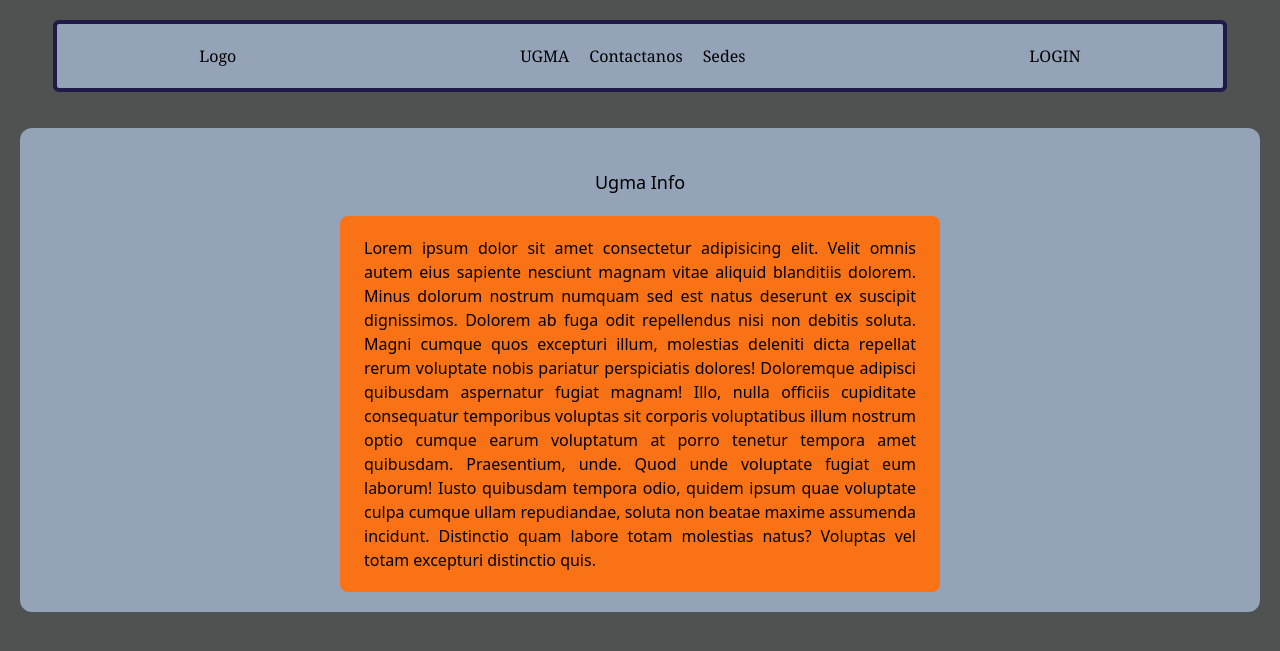
After one commit to MoralesMortales/Terna-Project-Django, a Django app: page /Ugma in a window 1280 px wide. The commit adds this page. Shown: the top 651 px of the page. Run offline with Django 5.2, Linux system fonts and the light colour scheme; some libraries are stand-ins or nearby versions.

Commit message:
anteslogo

```diff
--- a/TernaApp/urls.py
+++ b/TernaApp/urls.py
@@ -1,4 +1,4 @@
-from .views import BasePage,logIn,logOut,signUp,menuDefaultPage, createNew
+from .views import BasePage,logIn,logOut,signUp,menuDefaultPage, createNew, UgmaSite
 from django.urls import path
 
 urlpatterns = [
@@ -7,4 +7,5 @@ urlpatterns = [
    path("logout", logOut, name="Logout"),
    path("signup", signUp, name="Signup"),
    path("createNew", createNew, name="Create"),
+   path("Ugma", UgmaSite, name="UgmaSite"),
 ]
--- a/TernaApp/views.py
+++ b/TernaApp/views.py
@@ -9,8 +9,12 @@ from django.contrib import messages
 from django.contrib.auth import logout, login, authenticate
 from django.core.mail import send_mail
 
+def UgmaSite(request):
+    return render(request, "ugmaPage.html")
+
 def createNew(request):
     return render(request, "createNew.html")
+
 
 # Create your views here.
 
--- a/templates/base.html
+++ b/templates/base.html
@@ -23,7 +23,7 @@
 				<a href="{% url 'menuDefault' %}"><span>Logo</span></a>
 
 				<ul class="flex gap-5">
-					<a href="">
+					<a href="{% url "UgmaSite" %}">
 						<li>UGMA</li>
 					</a><a href="">
 						<li>Contactanos</li>
--- /dev/null
+++ b/templates/ugmaPage.html
@@ -0,0 +1,24 @@
+{% extends "base.html" %}
+<!DOCTYPE html>
+<html lang="en">
+<head>
+    <meta charset="UTF-8">
+    <meta name="viewport" content="width=device-width, initial-scale=1.0">
+    <title>Ugma Site</title>
+</head>
+<body>
+    {% block content %}
+    <div id="content" class="mx-5 p-5 bg-slate-400 rounded-xl flex justify-center items-center flex-col">
+
+        <h3 class="text-lg my-5 hover:border-b-4 hover:border-blue-500">Ugma Info</h3>
+
+    <p class="w-1/2 bg-orange-500 px-6 py-5 rounded-lg text-justify">
+        Lorem ipsum dolor sit amet consectetur adipisicing elit. Velit omnis autem eius sapiente nesciunt magnam vitae aliquid blanditiis dolorem. Minus dolorum nostrum numquam sed est natus deserunt ex suscipit dignissimos.
+        Dolorem ab fuga odit repellendus nisi non debitis soluta. Magni cumque quos excepturi illum, molestias deleniti dicta repellat rerum voluptate nobis pariatur perspiciatis dolores! Doloremque adipisci quibusdam aspernatur fugiat magnam!
+        Illo, nulla officiis cupiditate consequatur temporibus voluptas sit corporis voluptatibus illum nostrum optio cumque earum voluptatum at porro tenetur tempora amet quibusdam. Praesentium, unde. Quod unde voluptate fugiat eum laborum!
+        Iusto quibusdam tempora odio, quidem ipsum quae voluptate culpa cumque ullam repudiandae, soluta non beatae maxime assumenda incidunt. Distinctio quam labore totam molestias natus? Voluptas vel totam excepturi distinctio quis.</p>
+
+        {% endblock content %}
+    </div>
+    </body>
+</html>
```
Also changed, not shown: TernaApp/models.py (+24 -0 lines), terna.db.
